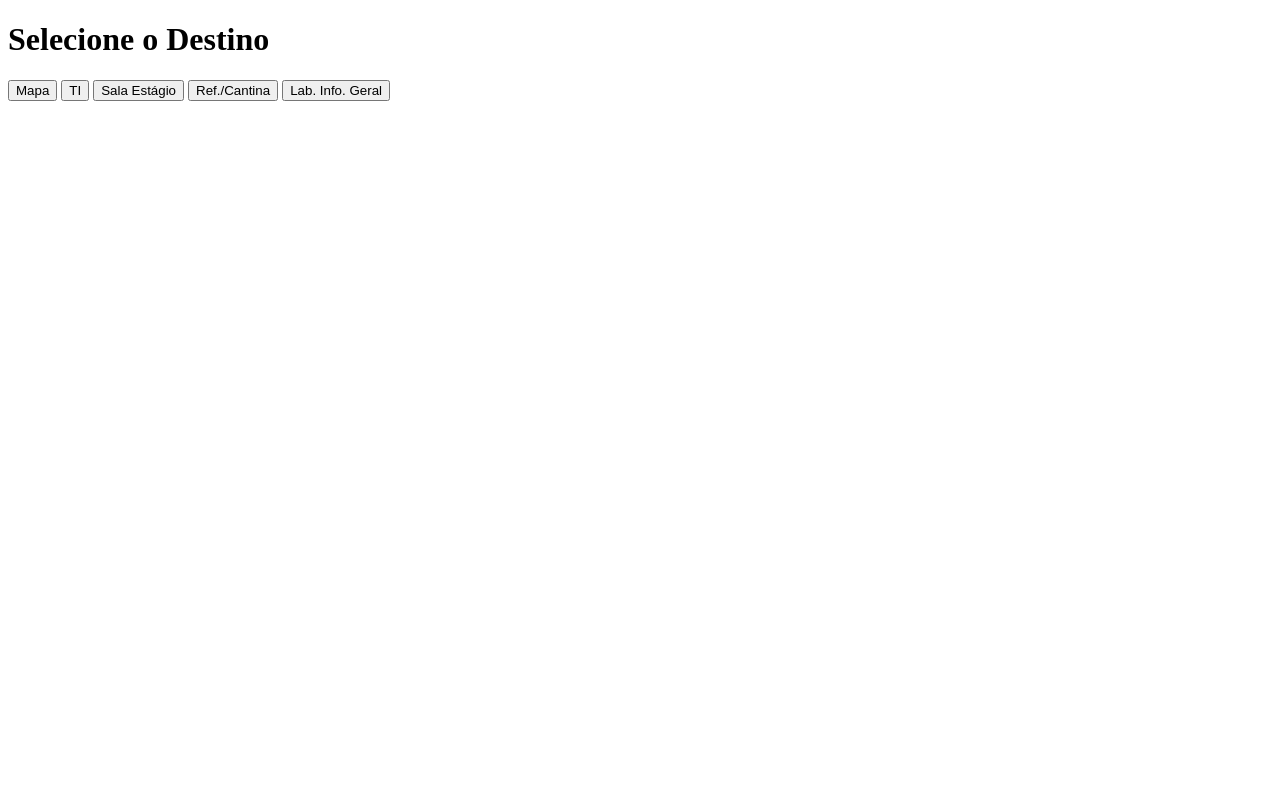
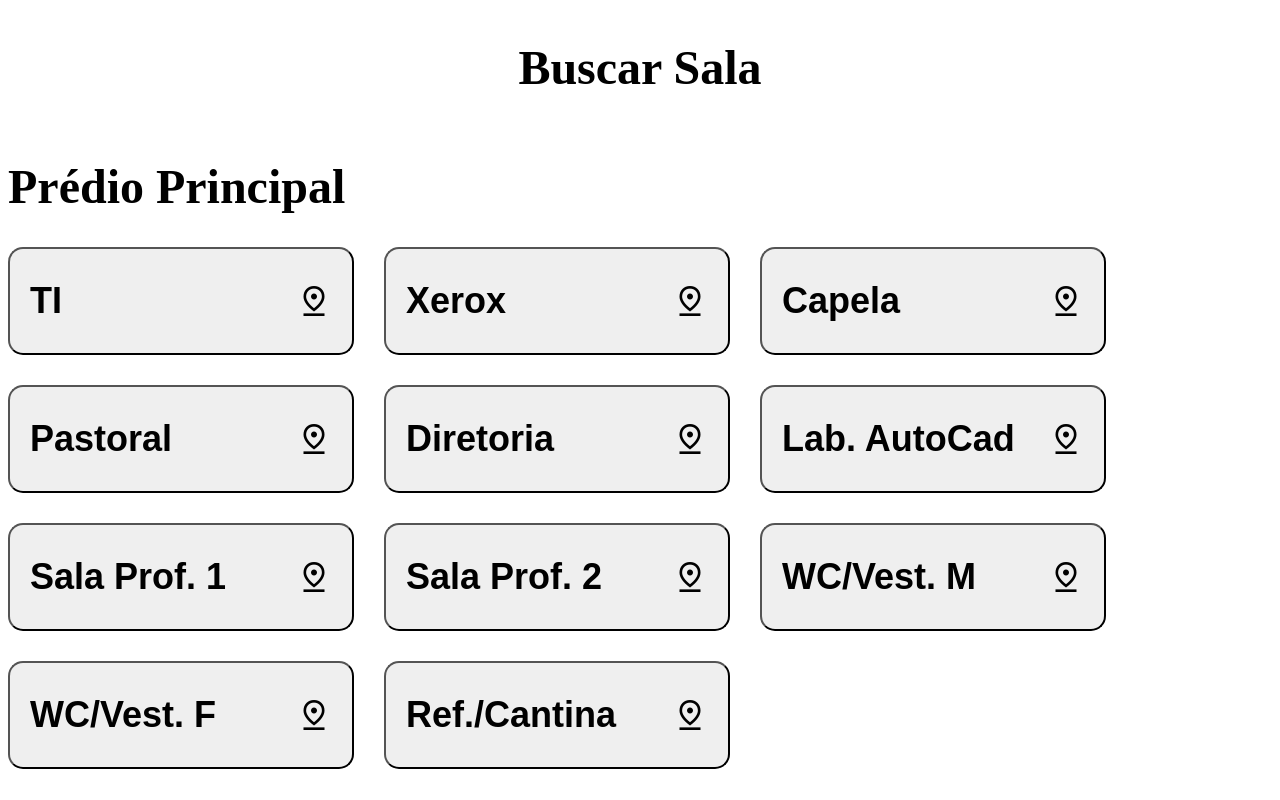
Before and after one commit to JGsilvaDev/Grafos, a Flask app: page / in a window 1280 px wide. Run offline with Flask 3, Linux system fonts and the light colour scheme.

Commit message:
feat: implementando botões

```diff
--- a/app.py
+++ b/app.py
@@ -127,7 +127,7 @@ G.add_edge("C23", "C22", weight=4)
 G.add_edge("C23", "C24", weight=5)
 
 G.add_edge("C24", "Sala Arquivo", weight=1)
-G.add_edge("C24", "Elavador", weight=1)
+G.add_edge("C24", "Elevador", weight=1)
 G.add_edge("C24", "C23", weight=5)
 
 G.add_edge("C25", "C22", weight=12)
--- a/templates/index.html
+++ b/templates/index.html
@@ -1,20 +1,88 @@
 <!DOCTYPE html>
 <html lang="pt-BR">
+
 <head>
     <meta charset="UTF-8">
     <meta name="viewport" content="width=device-width, initial-scale=1.0">
     <title>Mapa de Rotas</title>
+    <link rel="stylesheet"
+        href="https://fonts.googleapis.com/css2?family=Material+Symbols+Outlined:opsz,wght,FILL,GRAD@24,400,0,0" />
+    <style>
+        h1 {
+            font-size: 48px;
+        }
+
+        .title {
+            display: flex;
+            justify-content: center;
+            align-items: center;
+        }
+
+        .botao {
+            width: 346px;
+            height: 108px;
+            border-radius: 15px;
+            font-size: 36px;
+            font-weight: 600;
+            padding: 0 20px;
+            box-sizing: border-box;
+            cursor: pointer;
+
+            display: flex;
+            justify-content: space-between;
+            align-items: center;
+        }
+
+        .icon {
+            font-size: 36px;
+        }
+
+        #botoesDestino {
+            display: flex;
+            gap: 30px;
+
+            flex-wrap: wrap;
+        }
+    </style>
 </head>
+
 <body>
-    <h1>Selecione o Destino</h1>
-    <div id="botoesDestino">
-        <button onclick="verRota('Portaria')">Mapa</button>
-        <button onclick="verRota('TI')">TI</button>
-        <button onclick="verRota('Sala Estágio')">Sala Estágio</button>
-        <button onclick="verRota('Ref./Cantina')">Ref./Cantina</button>
-        <button onclick="verRota('Lab. Info. Geral')">Lab. Info. Geral</button>
+    <div class="container">
+        <div class="title">
+            <h1>Buscar Sala</h1>
         </div>
 
+        <div id="container_predios">
+            <div id="predio_principal">
+                <h1>Prédio Principal</h1>
+                <div id="botoesDestino">
+                    <button onclick="verRota('TI')" class="botao">TI<span
+                            class="material-symbols-outlined icon">pin_drop</span></button>
+                    <button onclick="verRota('Xerox')" class="botao">Xerox<span
+                            class="material-symbols-outlined icon">pin_drop</span></button>
+                    <button onclick="verRota('Capela')" class="botao">Capela<span
+                            class="material-symbols-outlined icon">pin_drop</span></button>
+                    <button onclick="verRota('Pastoral')" class="botao">Pastoral<span
+                            class="material-symbols-outlined icon">pin_drop</span></button>
+                    <button onclick="verRota('Diretoria')" class="botao">Diretoria<span
+                            class="material-symbols-outlined icon">pin_drop</span></button>
+                    <button onclick="verRota('Lab. AutoCad')" class="botao">Lab. AutoCad<span
+                            class="material-symbols-outlined icon">pin_drop</span></button>
+                    <button onclick="verRota('Sala Prof. 1')" class="botao">Sala Prof. 1<span
+                            class="material-symbols-outlined icon">pin_drop</span></button>
+                    <button onclick="verRota('Sala Prof. 2')" class="botao">Sala Prof. 2<span
+                            class="material-symbols-outlined icon">pin_drop</span></button>
+                    <button onclick="verRota('WC/Vest. M')" class="botao">WC/Vest. M<span
+                            class="material-symbols-outlined icon">pin_drop</span></button>
+                    <button onclick="verRota('WC/Vest. F')" class="botao">WC/Vest. F<span
+                            class="material-symbols-outlined icon">pin_drop</span></button>
+                    <button onclick="verRota('Ref./Cantina')" class="botao">Ref./Cantina<span
+                            class="material-symbols-outlined icon">pin_drop</span></button>
+                </div>
+            </div>
+        </div>
+
+    </div>
     <script>
         function verRota(destino) {
             const formData = new FormData();
@@ -35,4 +103,5 @@
         }
     </script>
 </body>
+
 </html>
--- a/templates/rota.html
+++ b/templates/rota.html
@@ -57,8 +57,8 @@
             const ctx = canvas.getContext('2d');
 
             // Exibir o caminho completo
-            const caminhoDisplay = document.getElementById('caminhoDisplay');
-            caminhoDisplay.textContent = "Caminho: " + rota.join(' -> ');
+            // const caminhoDisplay = document.getElementById('caminhoDisplay');
+            // caminhoDisplay.textContent = "Caminho: " + rota.join(' -> ');
 
             // Definindo as posições das salas
             const positions = {
@@ -121,6 +121,8 @@
                 "Cant. Leitura": [750, 185],
                 "Quadra": [20, 150],
                 "Sala Arquivo": [310, 71],
+                "Capela": [50, 550],
+                "Corredor S.J.": [20, 325],
             };
 
             // Desenhando as arestas
```
Lines whose indentation alone changed are shown as unchanged.
